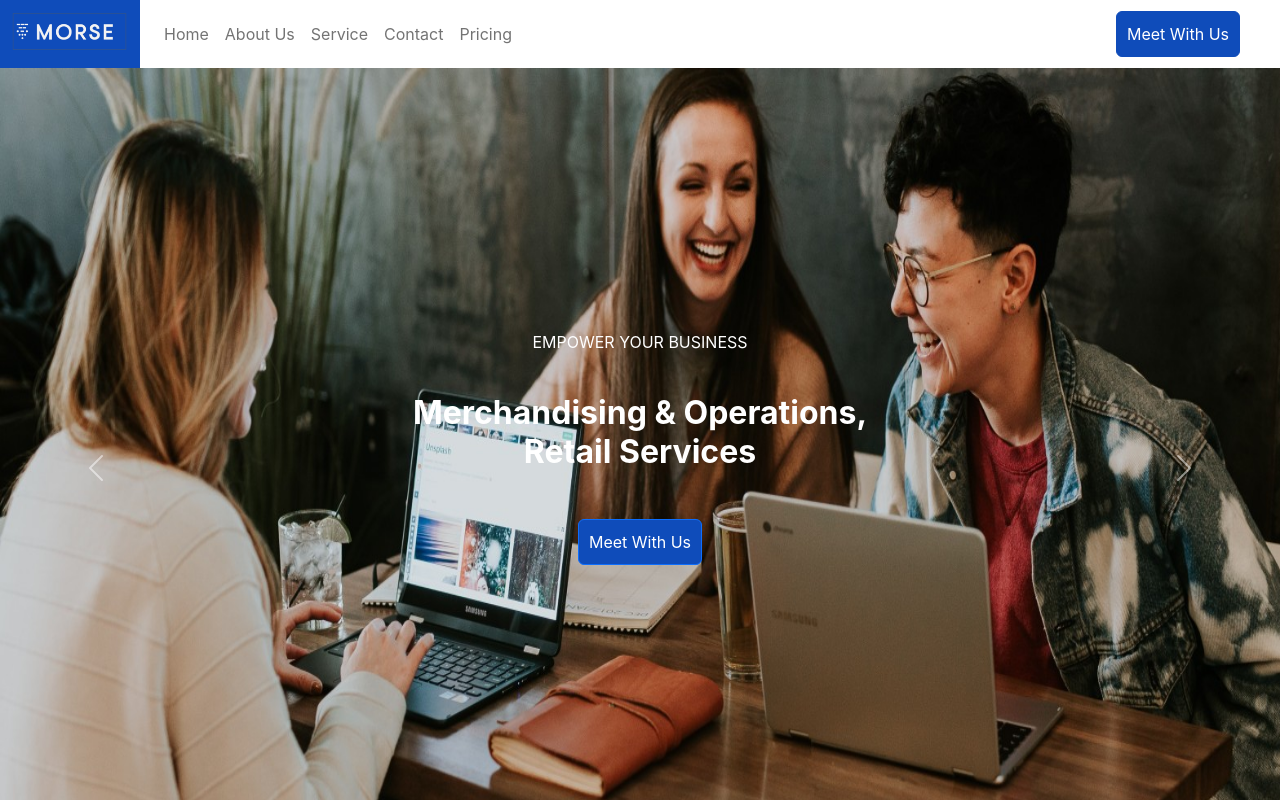
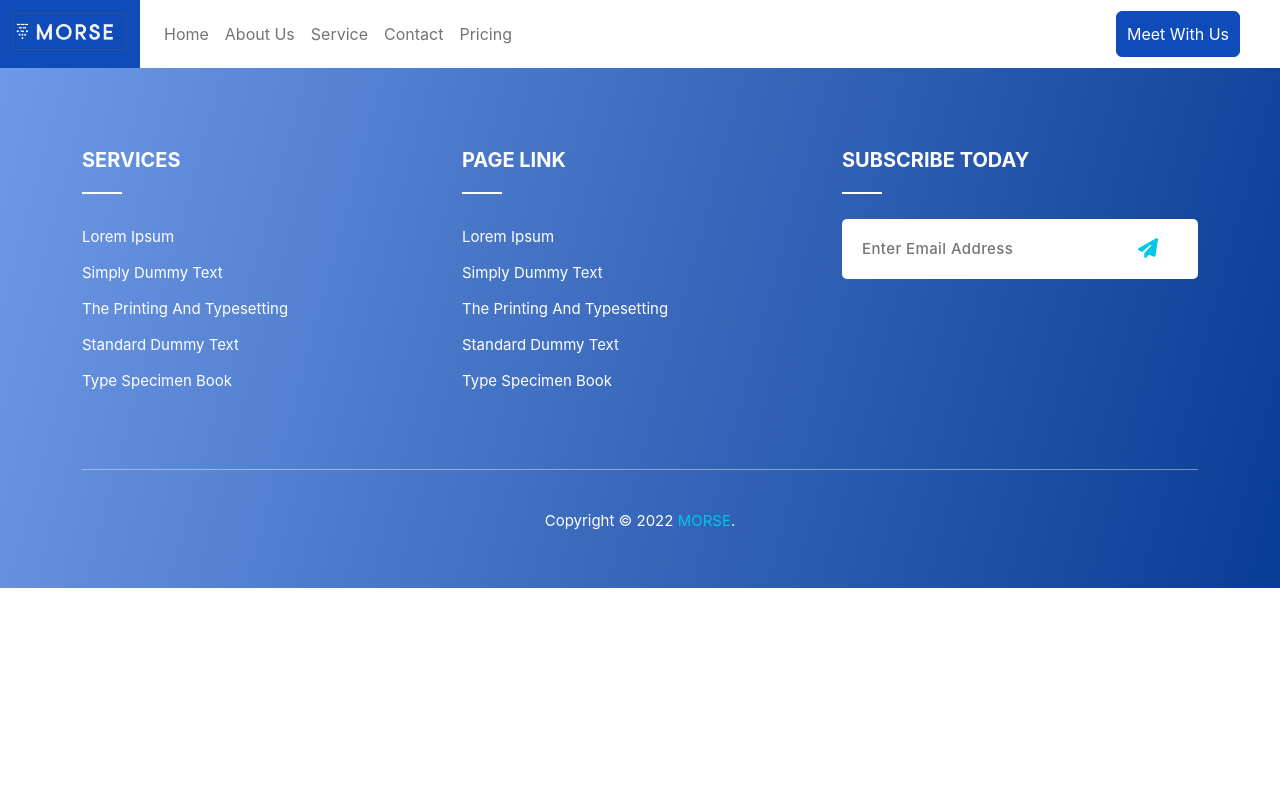
Before and after one commit to tgytr/morseWeb, a React (Create React App) app: page /about in a window 1280 px wide. Shown: the top 800 px of the page. Built offline with nearby package versions, Linux system fonts and the light colour scheme.

Commit message:
nav update

```diff
--- a/src/App.js
+++ b/src/App.js
@@ -3,19 +3,19 @@ import CustomNavbar from "./components/Navbar/CustomNavbar";
 
 // import Footer from "./components/Footer/Footer";
 import HomeScreen from "./screens/HomeScreen";
-import { HashRouter, Route, Routes } from "react-router-dom";
+import { BrowserRouter, HashRouter, Route, Routes } from "react-router-dom";
 import ContactUsScreen from "./screens/ContactUsScreen";
 import Footer from "./components/Footer/Footer";
 
 function App() {
   return (
     <div>
-      <HashRouter>
+      <BrowserRouter>
         {/*<BrowserRouter>*/}
         <CustomNavbar />
         <Routes style={{ flex: 1 }}>
           {/*<Route path='/' exact />*/}
-          <Route path="/" element={<HomeScreen />} />
+          <Route path="/home" element={<HomeScreen />} />
           {/*<Route path="/" element={<AboutUsScreen />} />*/}
           <Route path="/contactus" element={<ContactUsScreen />} />
           {/*<Route path="/" element={<HomeScreen />} />*/}
@@ -25,7 +25,7 @@ function App() {
           {/* <Route path="/login" component={LoginScreen} />*/}
         </Routes>
         <Footer />
-      </HashRouter>
+      </BrowserRouter>
     </div>
   );
 }
--- a/src/components/Navbar/CustomNavbar.js
+++ b/src/components/Navbar/CustomNavbar.js
@@ -14,7 +14,7 @@ function CustomNavbar() {
       style={{ padding: 0 }}
     >
       <Navbar.Brand
-        href="#home"
+        href="/home"
         style={{ backgroundColor: "#0f4cba", padding: 10 }}
       >
         <img alt="" src={navbarLogo} width="120" height="50" />
@@ -29,7 +29,7 @@ function CustomNavbar() {
           style={{ maxHeight: "350px" }}
           navbarScroll
         >
-          <Nav.Link href="/">Home</Nav.Link>
+          <Nav.Link href="/home">Home</Nav.Link>
           <Nav.Link href="/about">About Us</Nav.Link>
           <Nav.Link href="/services">Service</Nav.Link>
           <Nav.Link href="/contactus">Contact</Nav.Link>
```
